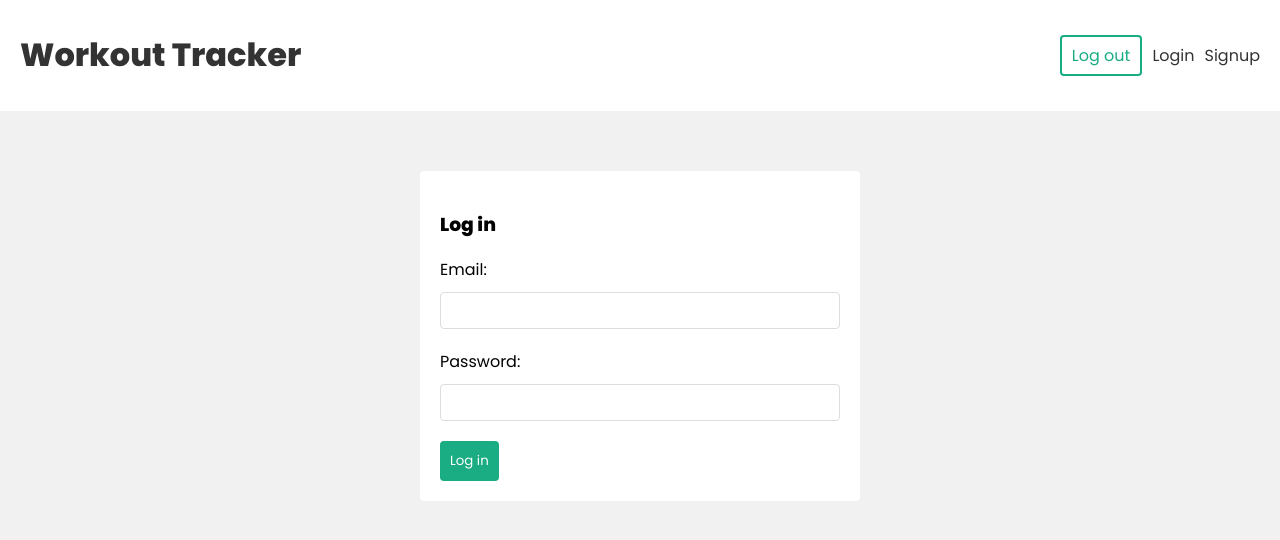
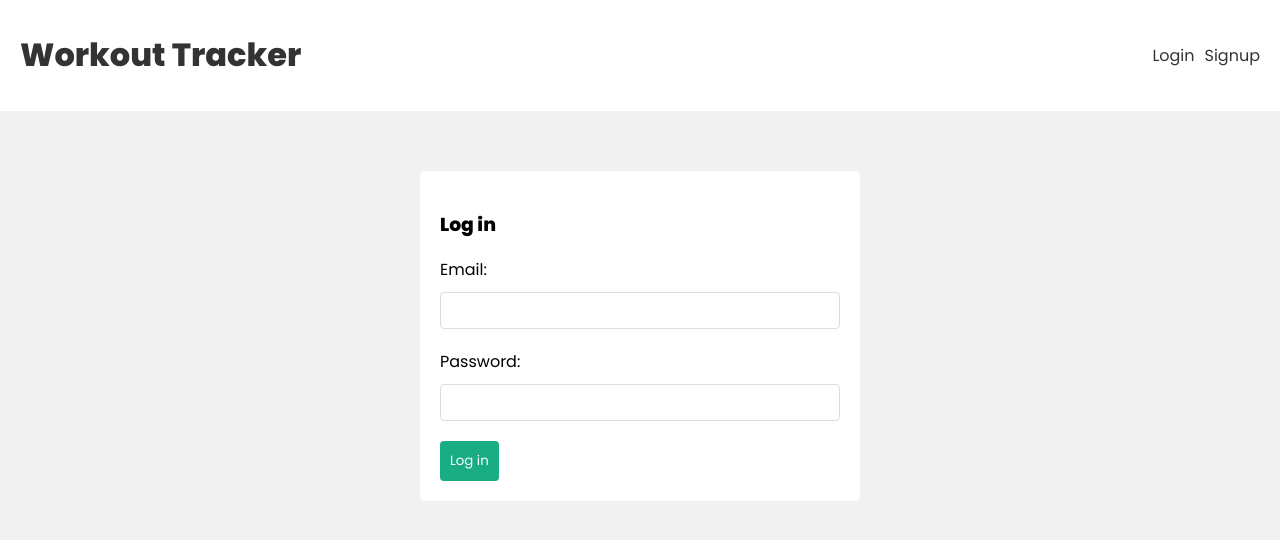
Before and after one commit to ihechikara/fitness-tracker, a React (Vite) app in the folder frontend/: page /login in a window 1280 px wide. Shown: the top 540 px of the page. Built offline with nearby package versions, Linux system fonts and the light colour scheme.

Commit message:
feat: check auth status on render
- check if user exists in local storage
- update global user state with localstorage

```diff
--- a/frontend/src/components/Navbar.jsx
+++ b/frontend/src/components/Navbar.jsx
@@ -1,8 +1,10 @@
 import { Link } from "react-router-dom"
 import { useLogout } from "../hooks/useLogout"
+import { useAuthContext } from "../hooks/useAuthContext"
 
 function Navbar() {
   const {logout} = useLogout()
+  const { user } = useAuthContext()
 
   const handleClick = () => {
     logout()
@@ -15,13 +17,19 @@
             </Link>
 
             <nav>
+              {user && (
                 <div>
+                  <span> {user.email} </span>
                   <button onClick={handleClick}>Log out</button>
                 </div>
+              )}
+
+              {!user && (
                 <div>
                   <Link to="/login">Login</Link>
                   <Link to="/signup">Signup</Link>
                 </div>
+              )}
             </nav>
         </div>
     </header>
--- a/frontend/src/context/AuthContext.jsx
+++ b/frontend/src/context/AuthContext.jsx
@@ -1,4 +1,4 @@
-import { createContext, useReducer } from "react"
+import { createContext, useReducer, useEffect } from "react"
 
 export const AuthContext = createContext()
 
@@ -18,6 +18,14 @@
         user: null
     })
 
+    useEffect(() => {
+        const user = JSON.parse(localStorage.getItem("user"))
+
+        if (user) {
+            dispatch({ type: "LOGIN", payload: user})
+        }
+    }, [])
+
     console.log(state)
 
     return (
```
Lines whose indentation alone changed are shown as unchanged.
